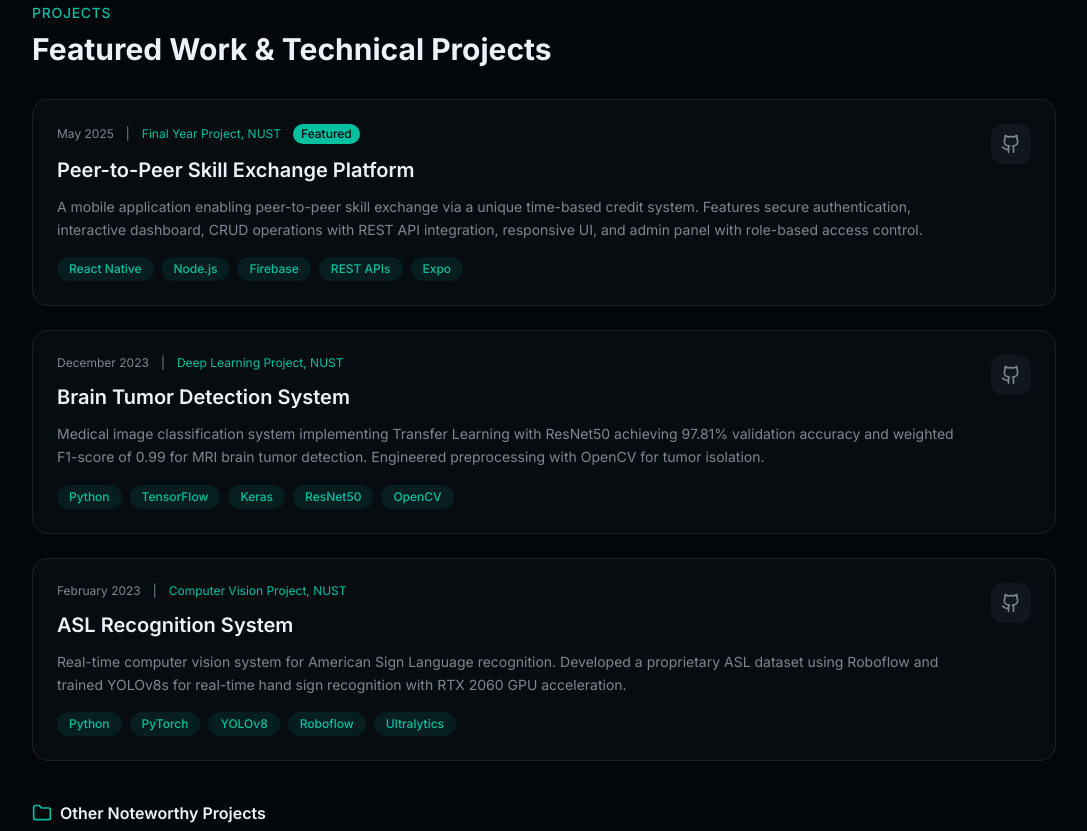
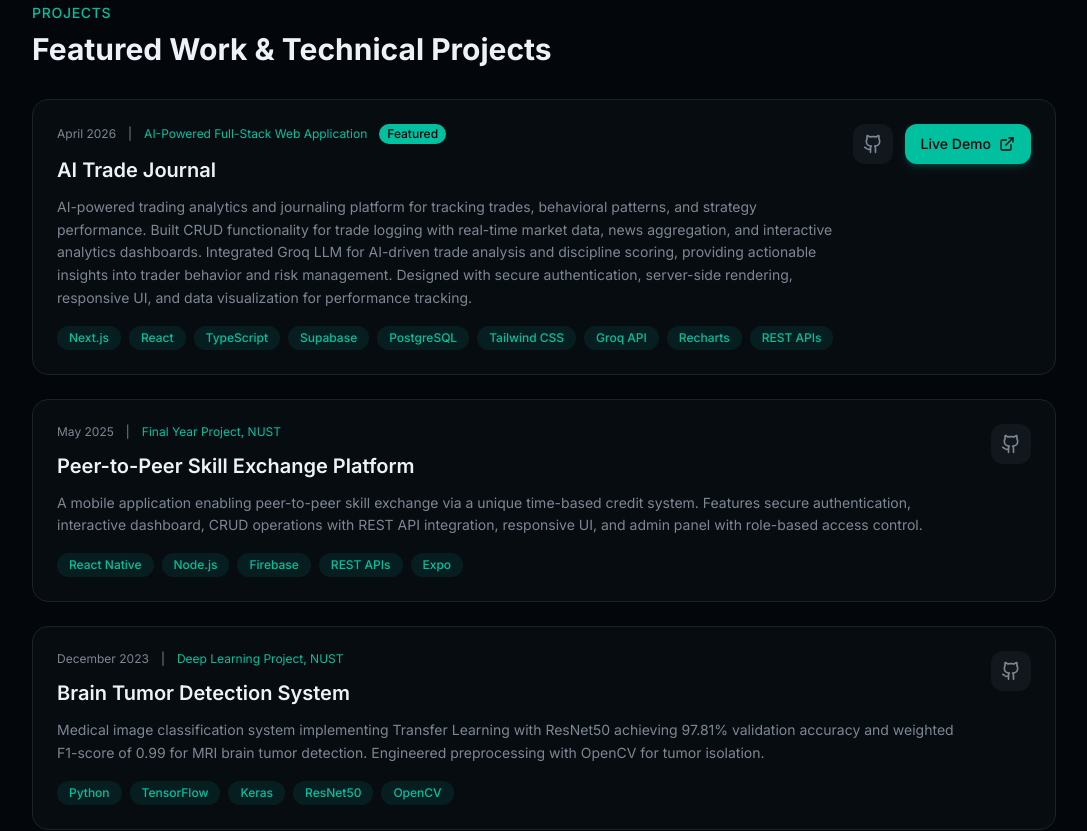
Before and after one commit to taosiq/muhammad-taosiq-portfolio, a Next.js app: page / in a window 1280 px wide. Shown: the part 2380-3211 px from the top of the page, without its empty margins (96-1183 px from the left). Built offline with nearby package versions, Linux system fonts and the light colour scheme.

Commit message:
Add 'AI Trade Journal' project and update highlights
Added a new featured project 'AI Trade Journal' with detailed description and technologies. Updated the highlight status of 'Peer-to-Peer Skill Exchange Platform'.

```diff
--- a/components/projects.tsx
+++ b/components/projects.tsx
@@ -4,6 +4,27 @@ import { ExternalLink, Github, Folder, ArrowUpRight } from "lucide-react"
 import { useScrollAnimation } from "@/hooks/use-scroll-animation"
 
 const featuredProjects = [
+  {
+    title: "AI Trade Journal",
+    description:
+      "AI-powered trading analytics and journaling platform for tracking trades, behavioral patterns, and strategy performance. Built CRUD functionality for trade logging with real-time market data, news aggregation, and interactive analytics dashboards. Integrated Groq LLM for AI-driven trade analysis and discipline scoring, providing actionable insights into trader behavior and risk management. Designed with secure authentication, server-side rendering, responsive UI, and data visualization for performance tracking.",
+    technologies: [
+      "Next.js",
+      "React",
+      "TypeScript",
+      "Supabase",
+      "PostgreSQL",
+      "Tailwind CSS",
+      "Groq API",
+      "Recharts",
+      "REST APIs",
+    ],
+    github: "https://github.com/taosiq",
+    live: "https://ai-trade-journal-imsi7elnk-mtaosiqbscs21seecs-1571s-projects.vercel.app/",
+    context: "AI-Powered Full-Stack Web Application",
+    date: "April 2026",
+    highlight: true,
+  },
   {
     title: "Peer-to-Peer Skill Exchange Platform",
     description:
@@ -13,7 +34,7 @@ const featuredProjects = [
     live: null,
     context: "Final Year Project, NUST",
     date: "May 2025",
-    highlight: true,
+    highlight: false,
   },
   {
     title: "Brain Tumor Detection System",
@@ -72,14 +93,19 @@ export function Projects() {
   return (
     <section id="projects" className="py-12 px-6 md:px-12 lg:px-24">
       <div ref={ref} className="max-w-5xl mx-auto">
+
+        {/* Section Heading */}
         <div
           className={`transition-all duration-700 ${
-            isVisible ? "opacity-100 translate-y-0" : "opacity-0 translate-y-8"
+            isVisible
+              ? "opacity-100 translate-y-0"
+              : "opacity-0 translate-y-8"
           }`}
         >
           <h2 className="text-sm font-medium text-primary uppercase tracking-wider mb-2">
             Projects
           </h2>
+
           <p className="text-2xl md:text-3xl font-bold text-foreground mb-8 text-balance">
             Featured Work & Technical Projects
           </p>
@@ -98,23 +124,41 @@ export function Projects() {
               style={{ transitionDelay: `${index * 100}ms` }}
             >
               <div className="flex flex-col md:flex-row md:items-start gap-4">
+
                 <div className="flex-1">
-                  <div className="flex items-center gap-3 mb-3">
-                    <span className="text-xs text-muted-foreground">{project.date}</span>
-                    <span className="text-xs text-muted-foreground">|</span>
-                    <span className="text-xs text-primary">{project.context}</span>
+
+                  {/* Project Meta */}
+                  <div className="flex flex-wrap items-center gap-3 mb-3">
+                    <span className="text-xs text-muted-foreground">
+                      {project.date}
+                    </span>
+
+                    <span className="text-xs text-muted-foreground">
+                      |
+                    </span>
+
+                    <span className="text-xs text-primary">
+                      {project.context}
+                    </span>
+
                     {project.highlight && (
                       <span className="px-2 py-0.5 text-xs font-medium bg-primary text-primary-foreground rounded-full">
                         Featured
                       </span>
                     )}
                   </div>
+
+                  {/* Project Title */}
                   <h3 className="text-xl font-semibold text-foreground mb-3 group-hover:text-primary transition-colors">
                     {project.title}
                   </h3>
+
+                  {/* Description */}
                   <p className="text-muted-foreground text-sm leading-relaxed mb-4">
                     {project.description}
                   </p>
+
+                  {/* Technologies */}
                   <div className="flex flex-wrap gap-2">
                     {project.technologies.map((tech) => (
                       <span
@@ -126,39 +170,55 @@ export function Projects() {
                     ))}
                   </div>
                 </div>
+
+                {/* Project Links */}
                 <div className="flex gap-3 shrink-0">
+
+                  {/* GitHub */}
                   {project.github && (
                     <a
                       href={project.github}
                       target="_blank"
                       rel="noopener noreferrer"
                       className="w-10 h-10 bg-secondary rounded-lg flex items-center justify-center text-muted-foreground hover:text-foreground hover:bg-primary/10 transition-all"
-                      aria-label="View on GitHub"
+                      aria-label={`View ${project.title} on GitHub`}
                     >
                       <Github className="w-5 h-5" />
                     </a>
                   )}
+
+                  {/* Live Website */}
                   {project.live && (
                     <a
                       href={project.live}
                       target="_blank"
                       rel="noopener noreferrer"
-                      className="w-10 h-10 bg-secondary rounded-lg flex items-center justify-center text-muted-foreground hover:text-foreground hover:bg-primary/10 transition-all"
-                      aria-label="View live site"
+                      className="group/live relative flex items-center gap-2 px-4 h-10 rounded-lg bg-primary text-primary-foreground text-sm font-medium shadow-md shadow-primary/20 hover:shadow-lg hover:shadow-primary/30 hover:scale-105 transition-all duration-300"
+                      aria-label={`View ${project.title} live website`}
                     >
-                      <ExternalLink className="w-5 h-5" />
+                      <span className="relative z-10">
+                        Live Demo
+                      </span>
+
+                      <ExternalLink className="w-4 h-4 relative z-10 transition-transform duration-300 group-hover/live:translate-x-0.5 group-hover/live:-translate-y-0.5" />
+
+                      {/* Glow Effect */}
+                      <span className="absolute inset-0 rounded-lg bg-primary opacity-0 group-hover/live:opacity-30 blur-md transition-opacity duration-300" />
                     </a>
                   )}
+
                 </div>
               </div>
             </div>
           ))}
         </div>
 
-        {/* Other Projects */}
+        {/* Other Projects Heading */}
         <div
           className={`transition-all duration-700 delay-300 ${
-            isVisible ? "opacity-100 translate-y-0" : "opacity-0 translate-y-8"
+            isVisible
+              ? "opacity-100 translate-y-0"
+              : "opacity-0 translate-y-8"
           }`}
         >
           <h3 className="text-foreground font-semibold mb-6 flex items-center gap-2">
@@ -166,6 +226,8 @@ export function Projects() {
             Other Noteworthy Projects
           </h3>
         </div>
+
+        {/* Other Projects */}
         <div className="grid grid-cols-1 md:grid-cols-3 gap-4">
           {otherProjects.map((project, index) => (
             <div
@@ -177,30 +239,46 @@ export function Projects() {
               }`}
               style={{ transitionDelay: `${400 + index * 100}ms` }}
             >
+
+              {/* Card Header */}
               <div className="flex items-center justify-between mb-3">
                 <Folder className="w-8 h-8 text-primary" />
+
                 {project.github && (
                   <a
                     href={project.github}
                     target="_blank"
                     rel="noopener noreferrer"
                     className="text-muted-foreground hover:text-primary transition-colors"
-                    aria-label="View on GitHub"
+                    aria-label={`View ${project.title} on GitHub`}
                   >
                     <ArrowUpRight className="w-5 h-5" />
                   </a>
                 )}
               </div>
+
+              {/* Title */}
               <h4 className="text-foreground font-semibold mb-2 group-hover:text-primary transition-colors">
                 {project.title}
               </h4>
+
+              {/* Description */}
               <p className="text-muted-foreground text-sm leading-relaxed mb-3 line-clamp-3">
                 {project.description}
               </p>
-              <p className="text-xs text-muted-foreground mb-3">{project.context}</p>
+
+              {/* Context */}
+              <p className="text-xs text-muted-foreground mb-3">
+                {project.context}
+              </p>
+
+              {/* Technologies */}
               <div className="flex flex-wrap gap-2">
                 {project.technologies.map((tech) => (
-                  <span key={tech} className="text-xs text-muted-foreground font-mono">
+                  <span
+                    key={tech}
+                    className="text-xs text-muted-foreground font-mono"
+                  >
                     {tech}
                   </span>
                 ))}
@@ -208,6 +286,7 @@ export function Projects() {
             </div>
           ))}
         </div>
+
       </div>
     </section>
   )
```
